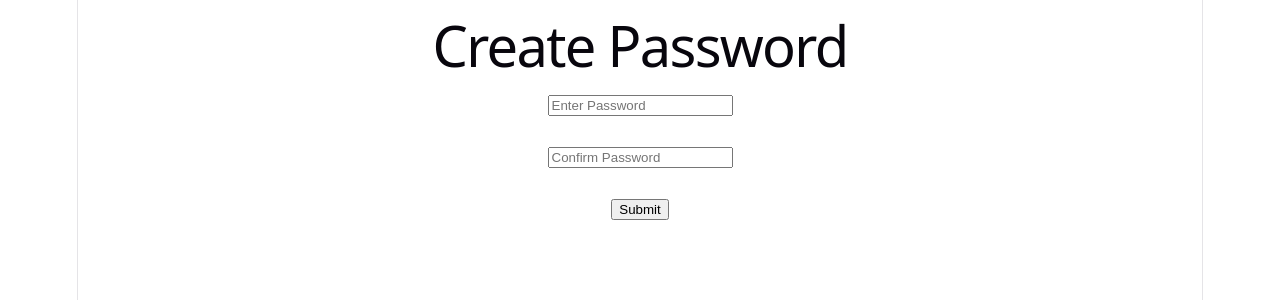
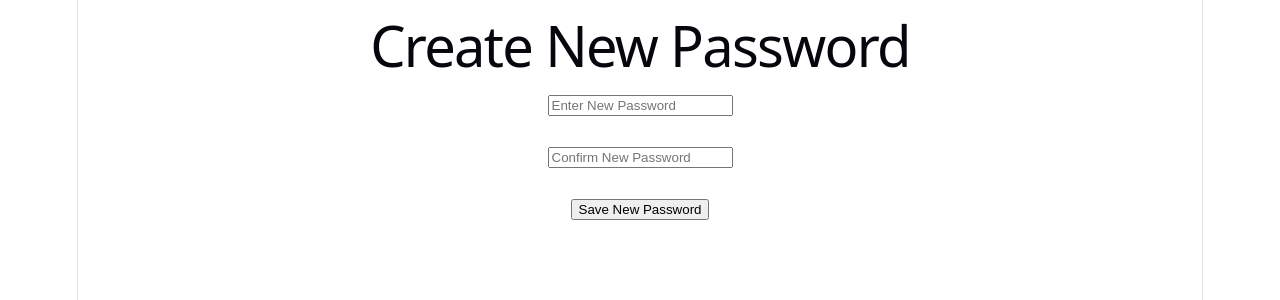
Before and after one commit to thienphu1011/DjangoReactEcommerce, a React app in the folder frontend/: page /create-new-password in a window 1280 px wide. Shown: the top 300 px of the page. Built offline with nearby package versions, Linux system fonts and the light colour scheme; the HTML template or start-up script is replaced by a standard one; what simple-zustand-devtools would draw is missing.

Commit message:
Implement create password and forgot password

```diff
--- a/frontend/src/views/auth/CreatePassword.jsx
+++ b/frontend/src/views/auth/CreatePassword.jsx
@@ -1,16 +1,50 @@
 import React, { useState } from "react";
-
+import {useSearchParams,useNavigate} from 'react-router-dom';
+import apiInstance from '../../utils/axios';
 function CreatePassword() {
     const [password, setPassword] = useState("");
     const [confirmPassword, setConfirmPassword] = useState("");
+    const [searchParams] = useSearchParams();
+    const navigate = useNavigate();
+    const otp= searchParams.get('otp');
+    const uidb64= searchParams.get('uidb64');
+    const handlePasswordSubmit = async (e) => {
+        e.preventDefault();
+        if (password !== confirmPassword) {
+            alert("Passwords do not match. Please try again.");
+            return;
+        } else {
+            const formData = new FormData();
+            formData.append('password', password);
+            formData.append('otp', otp);
+            formData.append('uidb64', uidb64);
+
+            try {
+                await apiInstance.post(`user/password-change/`, formData).then((res) => {
+                    console.log(res.data);
+                    alert("Password has been reset successfully. Please log in with your new password.");
+                    navigate('/login');
+                })}
+
+            catch (error) {
+                alert("An error occurred while resetting the password. Please try again.");
+            }
+
+        }
+
+    }
+
+
     return (
         <div>
-            <h1>Create Password</h1>
-            <input onChange={(e) => setPassword(e.target.value)} type="password" placeholder='Enter Password' name='' id='' />
-            <br /><br />
-            <input onChange={(e) => setConfirmPassword(e.target.value)} type="password" placeholder='Confirm Password' name='' id='' />
-            <br /><br />
-            <button>Submit</button>
+            <h1>Create New Password</h1>
+            <form onSubmit={handlePasswordSubmit}>
+                <input onChange={(e) => setPassword(e.target.value)} type="password" placeholder='Enter New Password' name='' id='' />
+                <br /><br />
+                <input onChange={(e) => setConfirmPassword(e.target.value)} type="password" placeholder='Confirm New Password' name='' id='' />
+                <br /><br />
+                <button type="submit">Save New Password</button>
+            </form>
         </div>
     )
 }
```
Also changed, not shown: frontend/src/App.jsx (line endings or trailing spaces), 2 other files (tests, documents, lock files or other folders).
